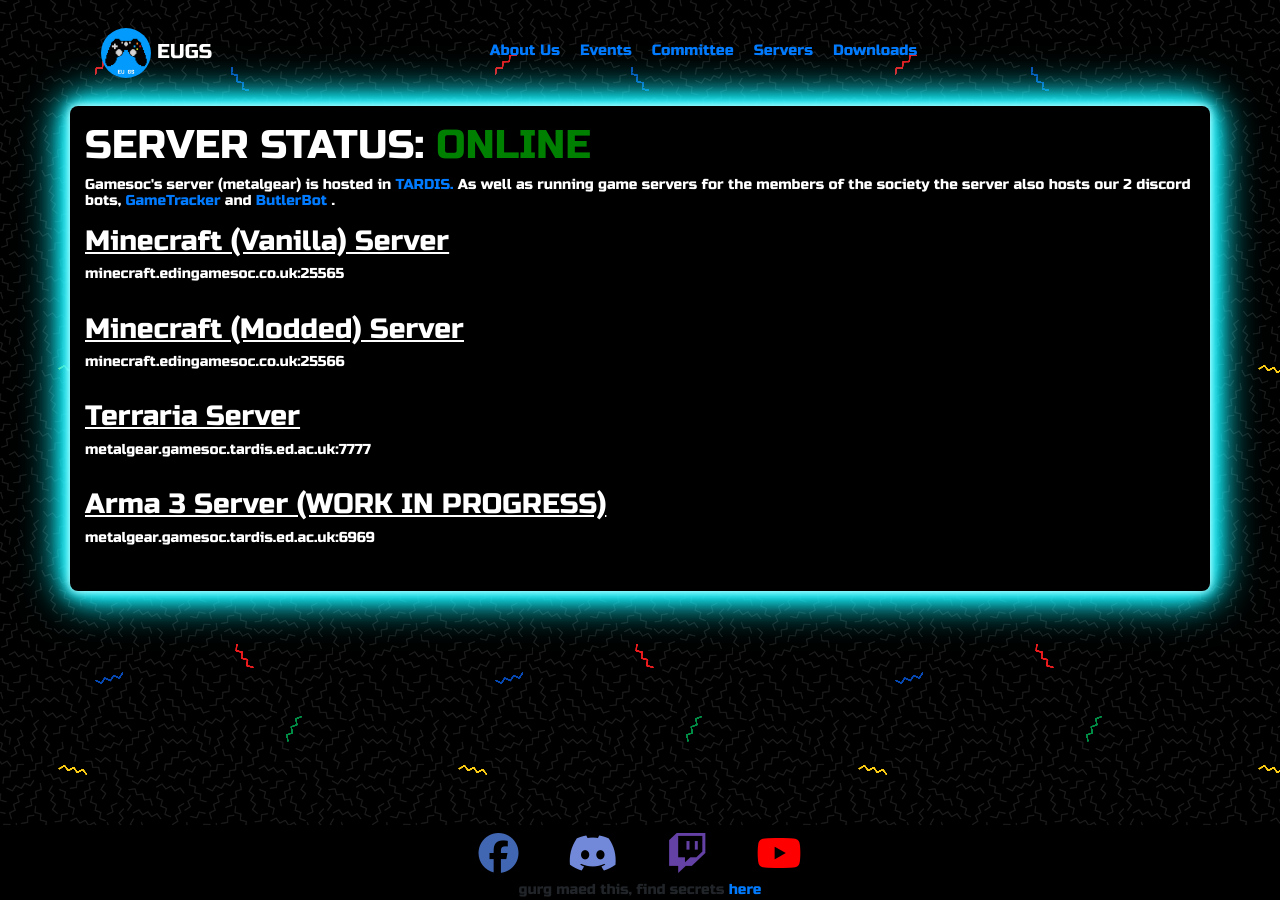
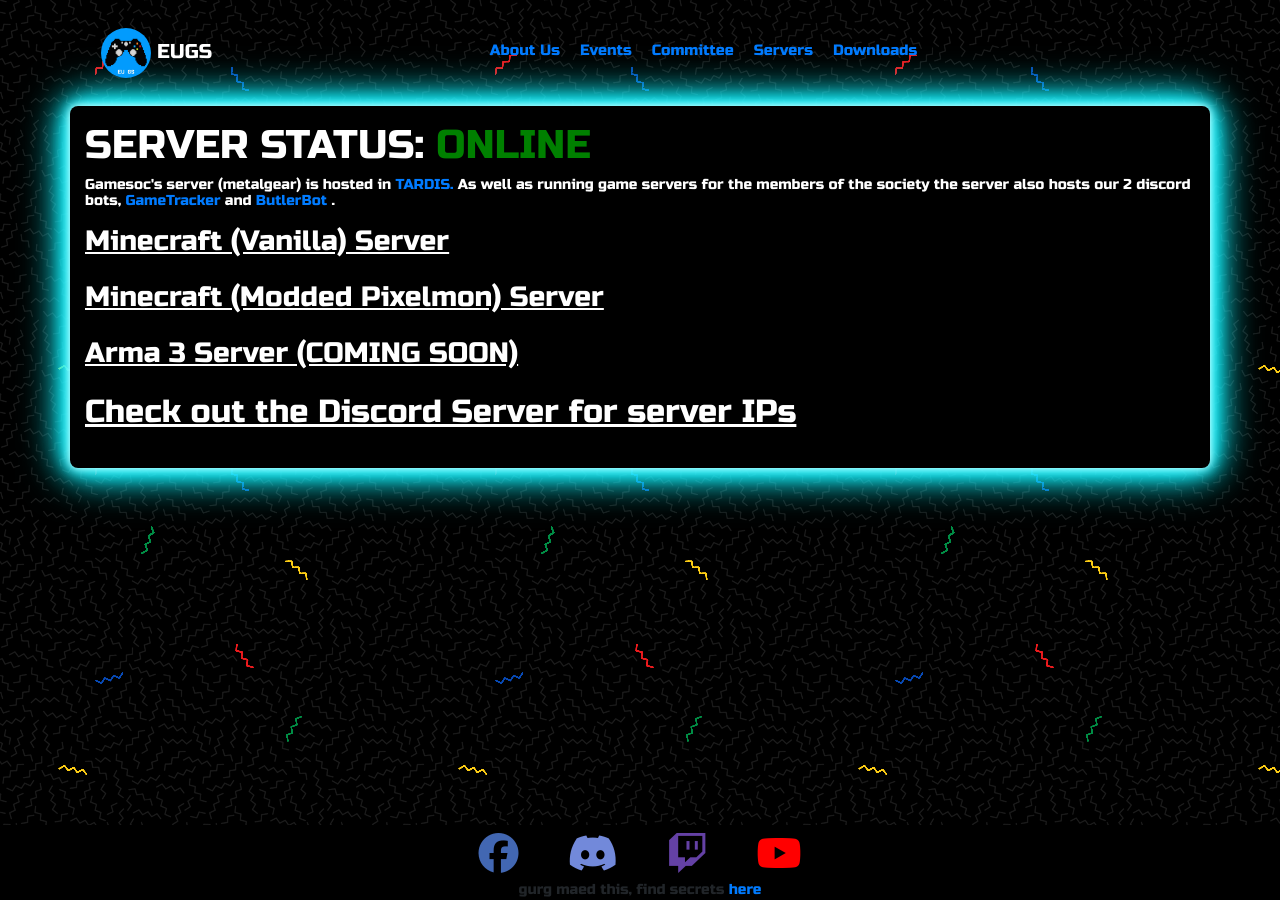
Before and after one commit to Ninteedo/eugs_website, a Jekyll site: the page built from servers.html, in a window 1280 px wide. Built offline with Jekyll 4.4.1, drawn with Linux system fonts in a browser that asks for light colours; nearby versions of some CDN libraries.

Commit message:
Update servers.html

```diff
--- a/servers.html
+++ b/servers.html
@@ -16,22 +16,16 @@
     </p>
 
     <h3><u>Minecraft (Vanilla) Server</u></h3>
-    <p>minecraft.edingamesoc.co.uk:25565</p>
     <br>
 
-    <h3><u>Minecraft (Modded) Server</u></h3>
-    <p>minecraft.edingamesoc.co.uk:25566</p>
+    <h3><u>Minecraft (Modded Pixelmon) Server</u></h3>
     <br>
 
-    <h3><u>Terraria Server</u></h3>
-    <p>metalgear.gamesoc.tardis.ed.ac.uk:7777</p>
+    <h3><u>Arma 3 Server (COMING SOON)</u></h3>
     <br>
 
-    <h3><u>Arma 3 Server (WORK IN PROGRESS)</u></h3>
-    <p>metalgear.gamesoc.tardis.ed.ac.uk:6969</p>
+    <h2><u> Check out the Discord Server for server IPs</u></h2>
     <br>
 
 
-
-
 </div>
```
